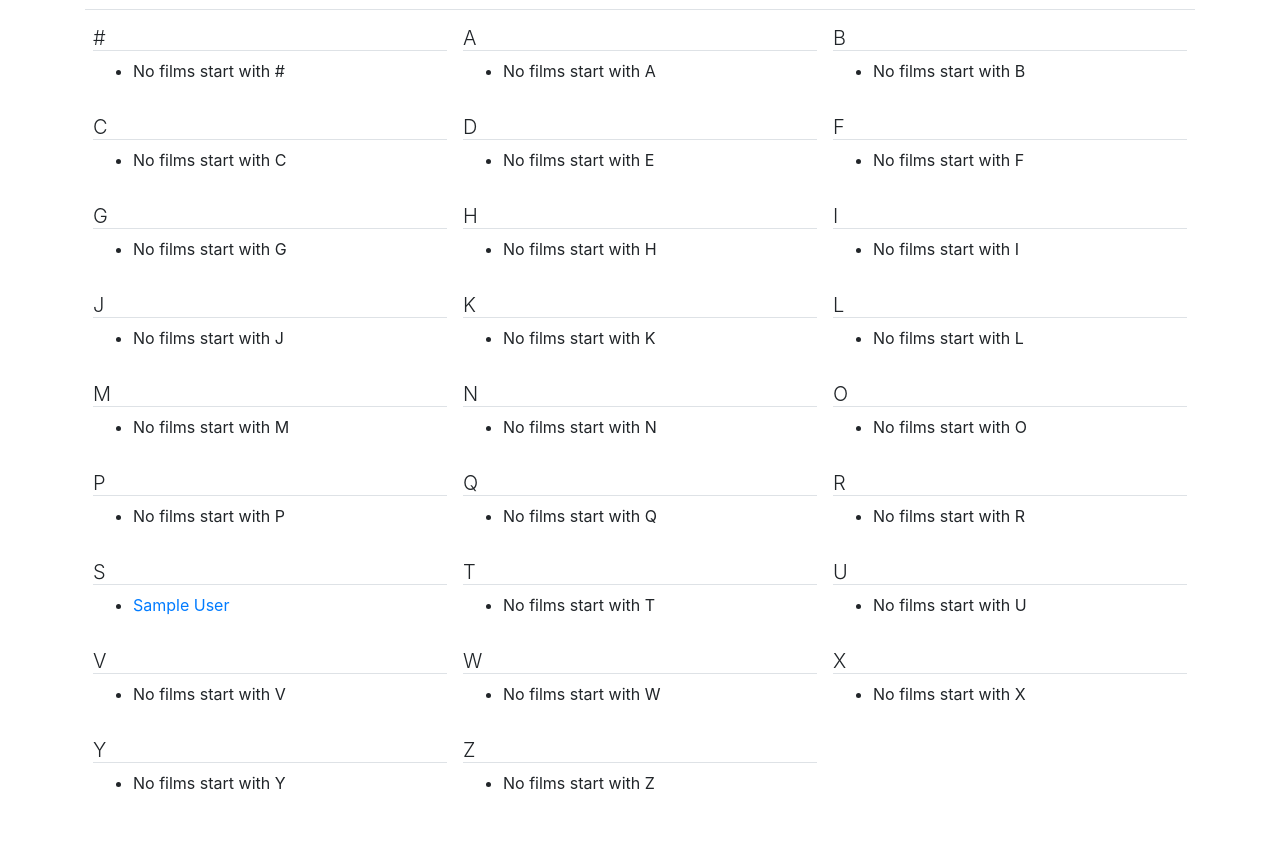
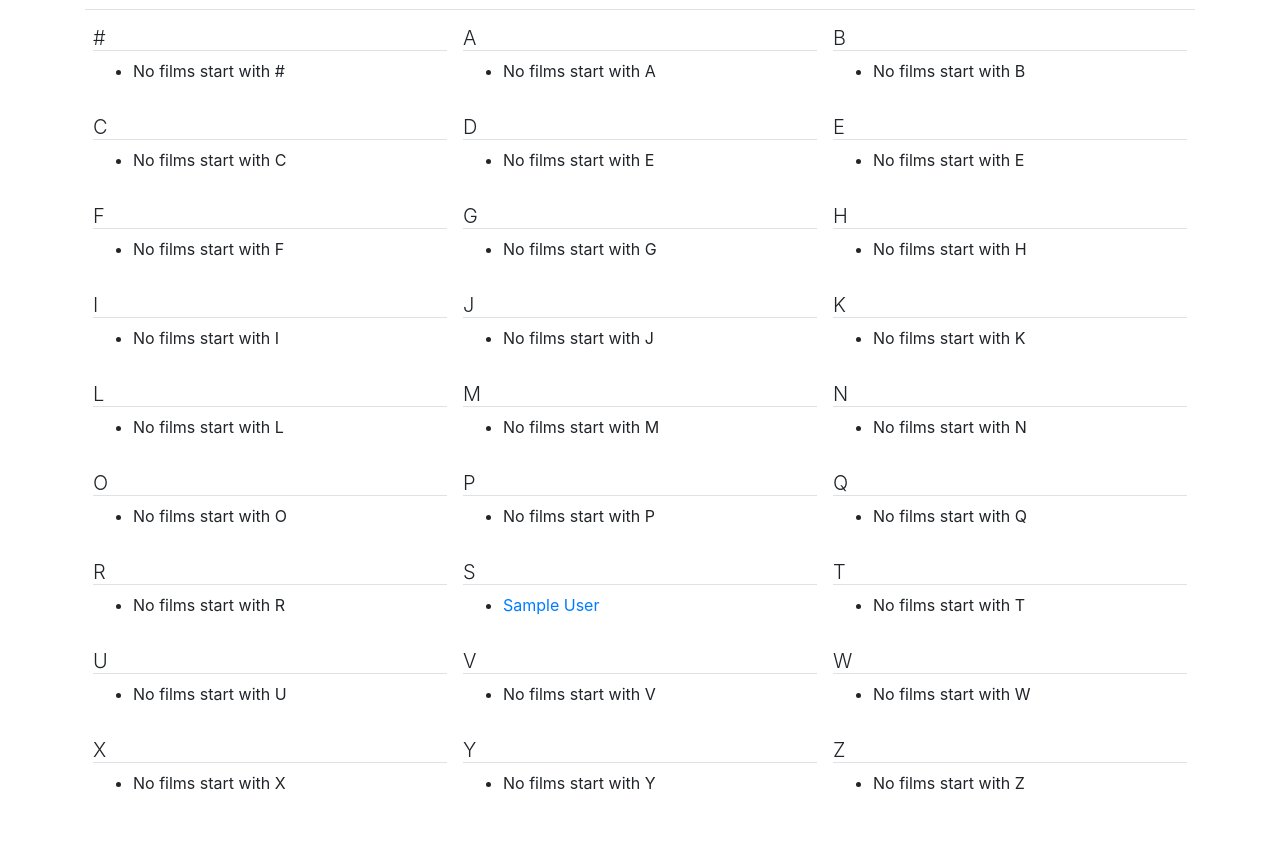
Before and after one commit to m-hollow/NoirDB, a Django app: page /all_movies/ in a window 1280 px wide. Shown: the part 63-930 px from the top of the page. Run offline with Django 3.2, Linux system fonts and the light colour scheme; tables that the repository leaves empty hold one stand-in row (values such as "Sample post"); some libraries are stand-ins or nearby versions.

Commit message:
fixed alpha ordering in all films

```diff
--- a/films/templates/films/all_movies.html
+++ b/films/templates/films/all_movies.html
@@ -87,6 +87,25 @@
 
     <div class="col-lg-4 p-2">
       <h4 class="lead border-bottom">D</h4>
+        <ul>
+          {% for movie in sorted_movies.d %}
+            {% if forloop.counter|divisibleby:20 %}
+              </ul>
+              </div>
+              <div class="col-lg-4 p-2">
+              <br>
+              <h4 class="border-bottom mb-1 d-none d-md-block"></h4>
+              <ul>
+            {% endif %}
+              <li><a href="{{ movie.get_absolute_url }}">{{ movie.display_name }}</a></li>
+          {% empty %}
+            <li>No films start with E</li>
+          {% endfor %}
+        </ul>
+    </div>
+
+    <div class="col-lg-4 p-2">
+      <h4 class="lead border-bottom">E</h4>
         <ul>
           {% for movie in sorted_movies.e %}
             {% if forloop.counter|divisibleby:20 %}
--- a/films/views.py
+++ b/films/views.py
@@ -89,11 +89,11 @@ class MovieList(ListView):
 
         # create a key-value pair for each letter of alphabet, value is query result of movies starting with that letter
         for i in alphabet:
-            sorted_movies[i] = Movie.objects.filter(display_name__istartswith=i)
+            sorted_movies[i] = Movie.objects.filter(display_name__istartswith=i).order_by('display_name')
 
         # get the movies that don't start with a letter
         for i in num_starts:
-            results = Movie.objects.filter(display_name__istartswith=i)
+            results = Movie.objects.filter(display_name__istartswith=i).order_by('name')
             numerics.extend(results)
 
         context['sorted_movies'] = sorted_movies
@@ -573,10 +573,10 @@ def mark_favorite_view(request):
 
         if UserMovieLink.objects.filter(user=user, movie=movie).exists():
             uml_ob = UserMovieLink.objects.get(user=user, movie=movie)
-            message = 'Retrieved existing box object | '
+            message = 'Retrieved existing uml object | '
         else:
             uml_ob = UserMovieLink(user=user, movie=movie)
-            message = 'Created a new box object | '
+            message = 'Created a new uml object | '
 
         # if current state is False, switch it to true, and notify ajax function of this via 'fav' in data
         if not uml_ob.favorite:
```
